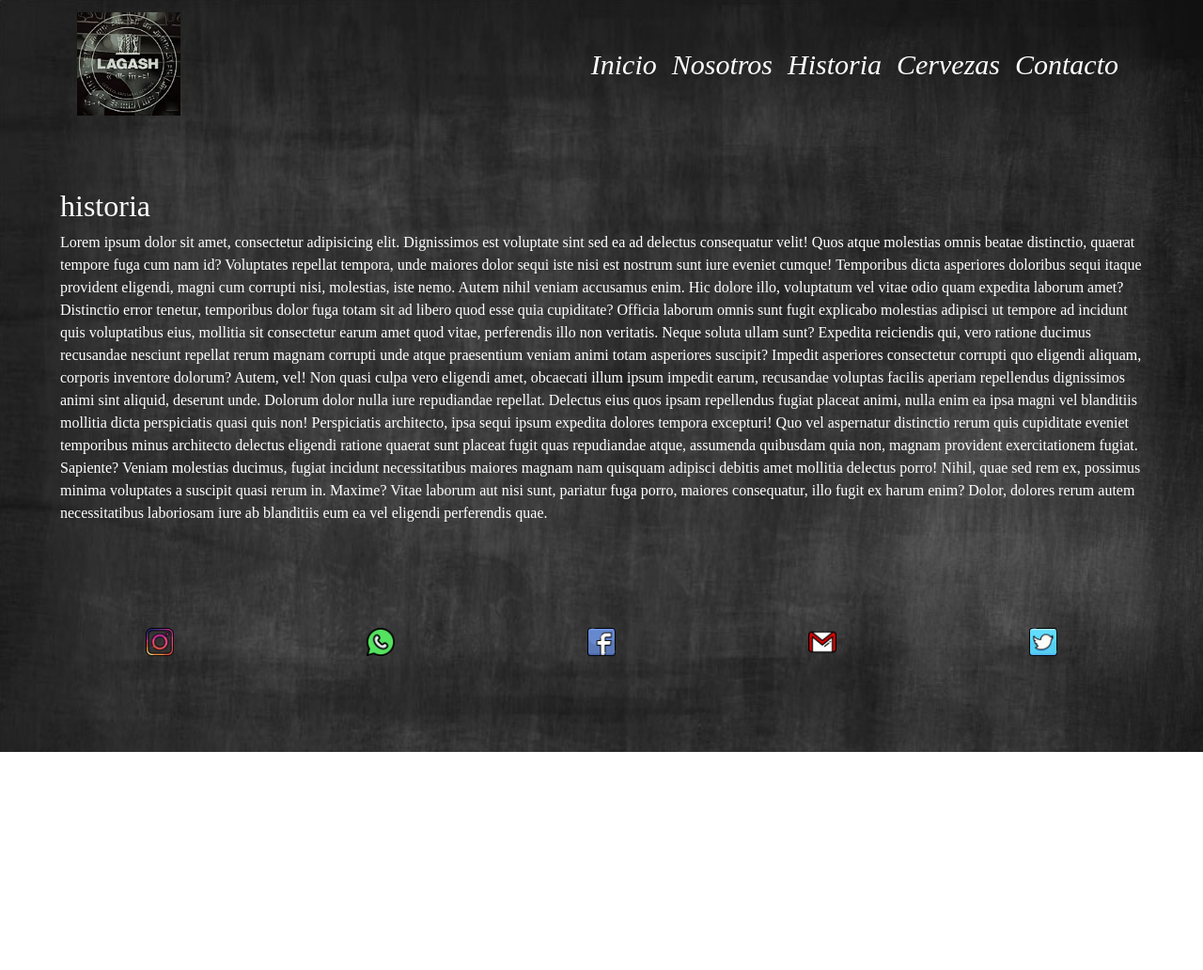
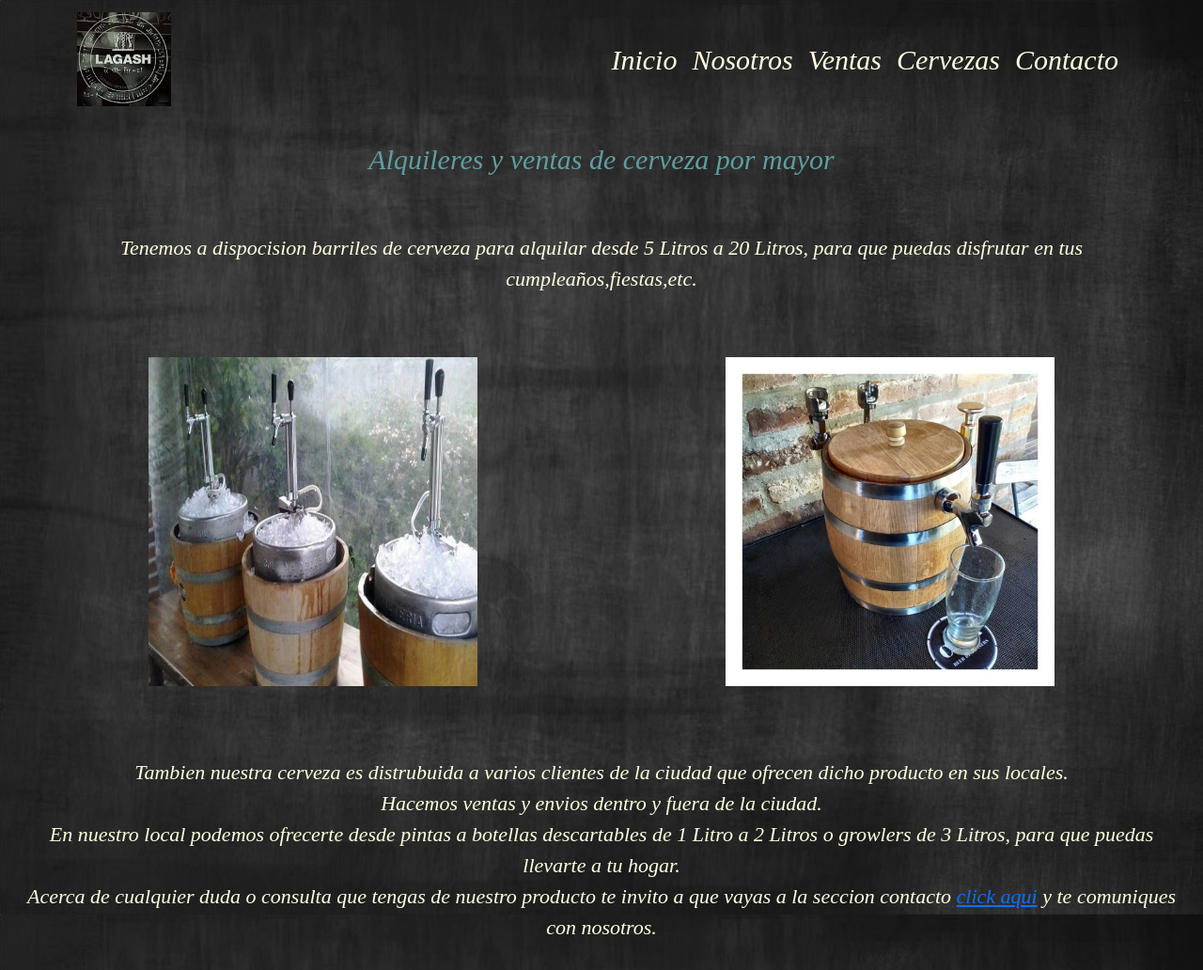
Before and after one commit to Ricardo-Benitez/proyecto-lagashbeer, a plain HTML site: page Ventas.html in a window 1280 px wide. Shown: the top 1032 px of the page at 94% size. Before the commit the page ends 800 px from the top, so only its background shows below. Drawn offline with nearby package versions, Linux system fonts and the light colour scheme.

Commit message:
cambio de seccion y modificaciones

```diff
--- a/historia.html
+++ b/Ventas.html
@@ -27,7 +27,7 @@
         <a class="nav-link" href="nosotros.html">Nosotros</a>
       </li>
       <li class="nav-item">
-        <a class="nav-link" href="historia.html">Historia</a>
+        <a class="nav-link" href="Ventas.html">Ventas</a>
       </li>
       <li class="nav-item">
         <a class="nav-link" href="cervezas.html">Cervezas</a>
@@ -42,21 +42,26 @@
   </nav>
   </header>
 </div>
-    <section class="section-historia">
-        <article>
-          <h2>historia</h2>
-           <p>Lorem ipsum dolor sit amet, consectetur adipisicing elit. Dignissimos est voluptate sint sed ea ad delectus consequatur velit! Quos atque molestias omnis beatae distinctio, quaerat tempore fuga cum nam id?
-           Voluptates repellat tempora, unde maiores dolor sequi iste nisi est nostrum sunt iure eveniet cumque! Temporibus dicta asperiores doloribus sequi itaque provident eligendi, magni cum corrupti nisi, molestias, iste nemo.
-           Autem nihil veniam accusamus enim. Hic dolore illo, voluptatum vel vitae odio quam expedita laborum amet? Distinctio error tenetur, temporibus dolor fuga totam sit ad libero quod esse quia cupiditate?
-           Officia laborum omnis sunt fugit explicabo molestias adipisci ut tempore ad incidunt quis voluptatibus eius, mollitia sit consectetur earum amet quod vitae, perferendis illo non veritatis. Neque soluta ullam sunt?
-           Expedita reiciendis qui, vero ratione ducimus recusandae nesciunt repellat rerum magnam corrupti unde atque praesentium veniam animi totam asperiores suscipit? Impedit asperiores consectetur corrupti quo eligendi aliquam, corporis inventore dolorum?
-           Autem, vel! Non quasi culpa vero eligendi amet, obcaecati illum ipsum impedit earum, recusandae voluptas facilis aperiam repellendus dignissimos animi sint aliquid, deserunt unde. Dolorum dolor nulla iure repudiandae repellat.
-           Delectus eius quos ipsam repellendus fugiat placeat animi, nulla enim ea ipsa magni vel blanditiis mollitia dicta perspiciatis quasi quis non! Perspiciatis architecto, ipsa sequi ipsum expedita dolores tempora excepturi!
-           Quo vel aspernatur distinctio rerum quis cupiditate eveniet temporibus minus architecto delectus eligendi ratione quaerat sunt placeat fugit quas repudiandae atque, assumenda quibusdam quia non, magnam provident exercitationem fugiat. Sapiente?
-           Veniam molestias ducimus, fugiat incidunt necessitatibus maiores magnam nam quisquam adipisci debitis amet mollitia delectus porro! Nihil, quae sed rem ex, possimus minima voluptates a suscipit quasi rerum in. Maxime?
-           Vitae laborum aut nisi sunt, pariatur fuga porro, maiores consequatur, illo fugit ex harum enim? Dolor, dolores rerum autem necessitatibus laboriosam iure ab blanditiis eum ea vel eligendi perferendis quae.</p>
-        </article>
-       </section>
+<div>
+<h2 class="text-conteiner">Alquileres y ventas de cerveza por mayor</h2>
+  <p class="text-ventas">Tenemos a dispocision barriles de cerveza para alquilar desde 5 Litros a 20 Litros, para que puedas disfrutar en tus cumpleaños,fiestas,etc.</p>
+</div>
+<div class="barriles">
+  <img class="barril-img1" src="multimedia/fotos/barriles.png" alt="barril de cerveza">
+  <img class="barril-img2" src="multimedia/fotos/barriles3.png" alt="barril de cerveza">
+</div>
+<br>
+<div>
+<p class="text-ventas">Tambien nuestra cerveza es distrubuida a varios clientes de la ciudad que ofrecen dicho producto en sus locales.
+<br>
+Hacemos ventas y envios dentro y fuera de la ciudad.
+<br>
+  En nuestro local podemos ofrecerte desde pintas a botellas descartables de 1 Litro a 2 Litros o growlers de 3 Litros, para que puedas llevarte a tu hogar.
+<br>
+Acerca de cualquier duda o consulta que tengas de nuestro producto te invito a que vayas a la seccion contacto <a href="contacto.html">click aqui</a> y te comuniques con nosotros.
+</div>
+
+
 
     <footer>
         <ul class="iconos">
--- a/style.css
+++ b/style.css
@@ -25,7 +25,7 @@ body {
     display: inline;
     font-style: italic;
     font-size: 25px;
-    color: white;
+    color: lightyellow;
     padding: 1%;
     transition: color 1s;
 }
@@ -36,22 +36,20 @@ body {
 
 
 .icono-lagashbeer {
-    width: 110px;
+    width: 100px;
 }
 
 .navbar {
     font-style: italic;
     --bs-navbar-hover-color: lightseagreen;
-    --bs-navbar-active-color: cadetblue;
     --bs-navbar-toggler-border-color: white;
 }
 
 .navbar-nav {
-    --bs-nav-link-color: #fff;
+    --bs-nav-link-color: lightyellow;
     overflow: hidden;
     font-size: 30px;
 }
-
 .gallery-conteiner {
     display: grid;
     grid-template-columns: repeat(3, 1fr);
@@ -103,12 +101,6 @@ footer {
     height: 30px;
     transition: all 2s;
 }
-
-.text-cervezas {
-    text-align: center;
-    font-size: 20px;
-}
-
 .row {
     justify-content: space-between;
     padding-left: 4%;
@@ -119,10 +111,29 @@ footer {
     text-align: center;
     font-size: 25px;
 }
+.barriles{
+    display: flex;
+    justify-content: space-around;
+    padding: 2%
+}
+.barril-img1, .barril-img2{
+    width: 350px;
+    transition: all 1.5s;
+}
+.barril-img1:hover{
+    transform: translate(10px,15px);
+}
+.barril-img2:hover{
+    transform: translate(10px,15px);
+}
+.text-ventas{
+    text-align: center;
+    font-size: 22px;
+    font-style:oblique;
+    color:lightyellow;
+    padding: 2%;
+}
 
-.section-historia {
-    padding: 5%;
-}
 
 .section-nosotros {
     padding: 5%;
@@ -134,7 +145,7 @@ footer {
     flex-wrap: wrap;
     justify-content: center;
     background: #222;
-    margin: 50px 100px;
+    margin: 40px 200px;
     padding: 20px;
     border: 15px solid #000;
     outline: 3px solid teal;
@@ -230,4 +241,17 @@ footer {
         margin: auto;
         justify-content: center;
     }
+    .gallery-conteiner{
+        display: grid;
+        grid-template-columns: repeat(1, 1fr);
+        padding:25%;
+
+    }
+    .barriles{
+        width: 100%;
+        display: flex;
+        flex-direction: column;
+        margin:auto;
+        gap: 1rem;
+    }
 }
```
Also changed, not shown: cervezas.html (+1 -1 lines), contacto.html (+3 -2 lines), index.html (+1 -1 lines), nosotros.html (+1 -1 lines), multimedia/fotos/barriles.png (added), multimedia/fotos/barriles3.png (added).
